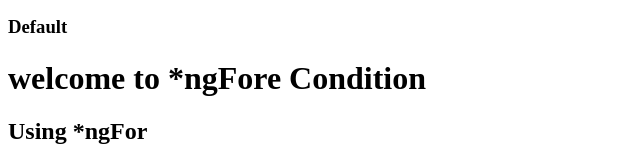
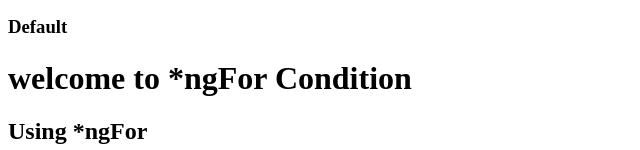
Before and after one commit to Haresh-thumar/Learn-project-Structural-directive-in-angular-13, an Angular app: page / in a window 1280 px wide. Shown: the part 559-709 px from the top of the page, without its empty margins (0-640 px from the left). Built offline with nearby package versions, Linux system fonts and the light colour scheme.

Commit message:
spelling mistake

```diff
--- a/src/app/ng-for/ng-for.component.html
+++ b/src/app/ng-for/ng-for.component.html
@@ -1,4 +1,4 @@
-<h1>welcome to *ngFore Condition</h1>
+<h1>welcome to *ngFor Condition</h1>
 
 
 <h2>Using *ngFor</h2>
```
